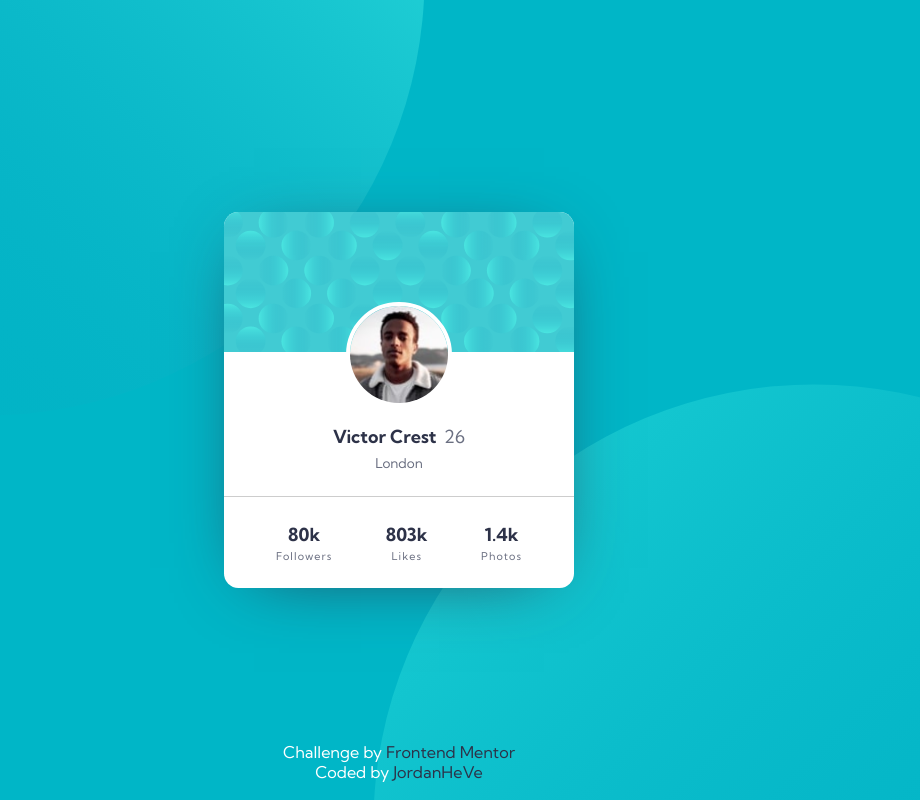
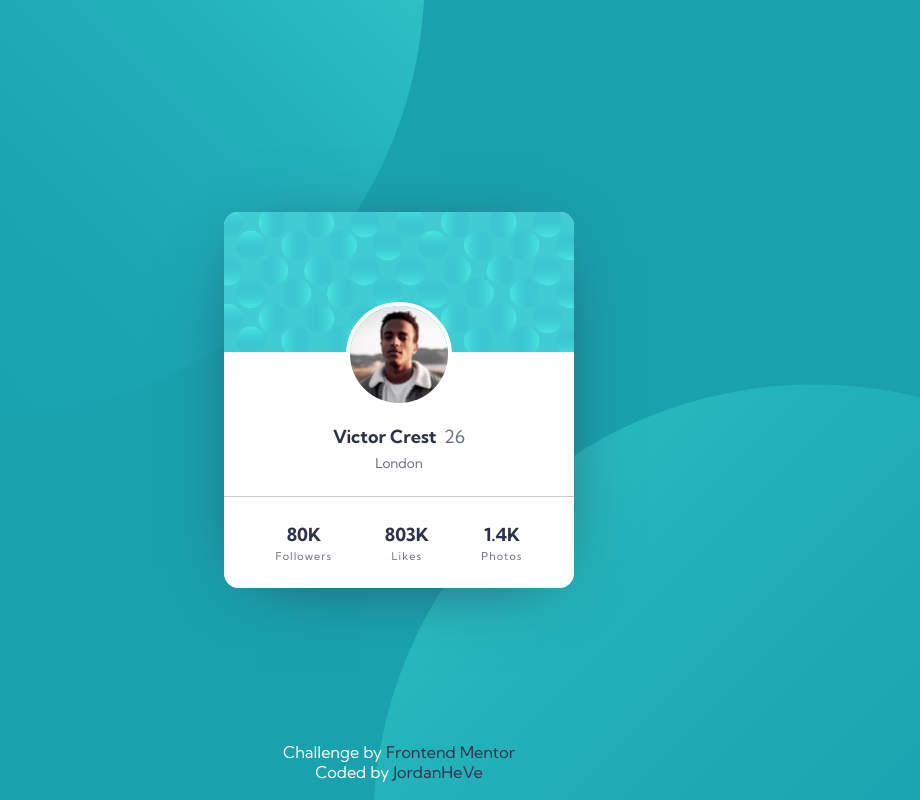
Before and after one commit to jordanheve/Profile-card-component, a plain HTML site: page index.html in a window 1280 px wide. Shown: the whole page, without its empty margins (241-1161 px from the left). Drawn offline with Linux system fonts and the light colour scheme.

Commit message:
fixing colors and uppercases

```diff
--- a/css/styles.css
+++ b/css/styles.css
@@ -1,10 +1,10 @@
 @import url("https://fonts.googleapis.com/css2?family=Kumbh+Sans:wght@400;700&display=swap");
 
 :root {
-  --Dark-cyan: #00B6C7;
-  --Very-dark-desaturated-blue: #2D3248;
-  --Dark-grayish-blue: #6A6F81;
-  --Dark-gray: #96969679;
+  --Dark-cyan: hsl(185, 75%, 39%);
+  --Very-dark-desaturated-blue: hsl(229, 23%, 23%);
+  --Dark-grayish-blue:hsl(227, 10%, 46%);
+  --Dark-gray:hsla(0, 0%, 59%, 0.514);
 }
 
 * {
--- a/index.html
+++ b/index.html
@@ -22,17 +22,17 @@
         </div>
         <div class="followers">
             <div class="text-container">
-                <p class="bold">80k</p>
+                <p class="bold">80K</p>
                 <p class="stats">Followers</p>
             </div>
 
             <div class="text-container">
-                <p class="bold">803k</p>
+                <p class="bold">803K</p>
                 <p class="stats">Likes</p>
             </div>
 
             <div class="text-container">
-                <p class="bold">1.4k</p>
+                <p class="bold">1.4K</p>
                 <p class="stats">Photos</p>
             </div>
         </div>
```
